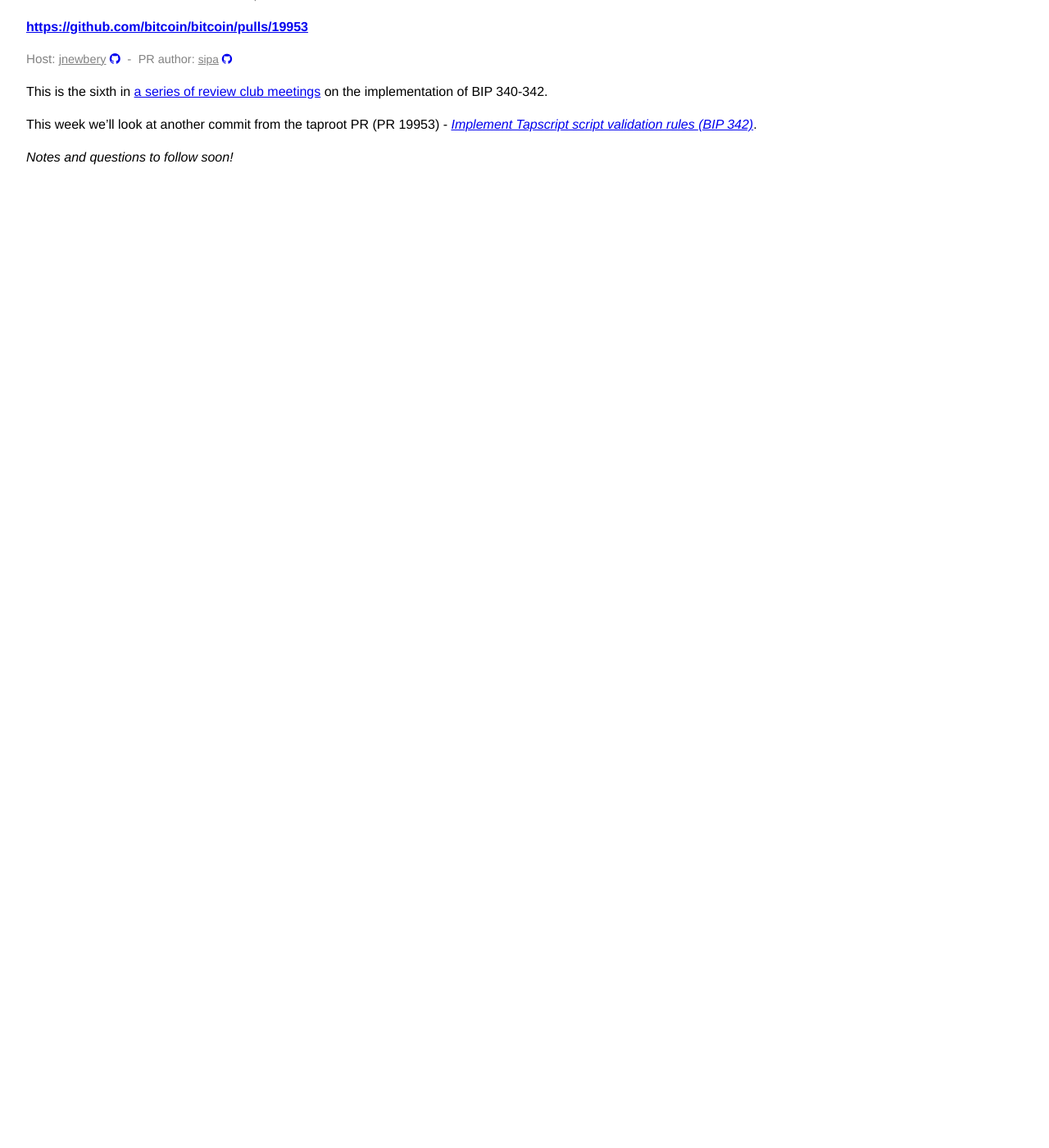
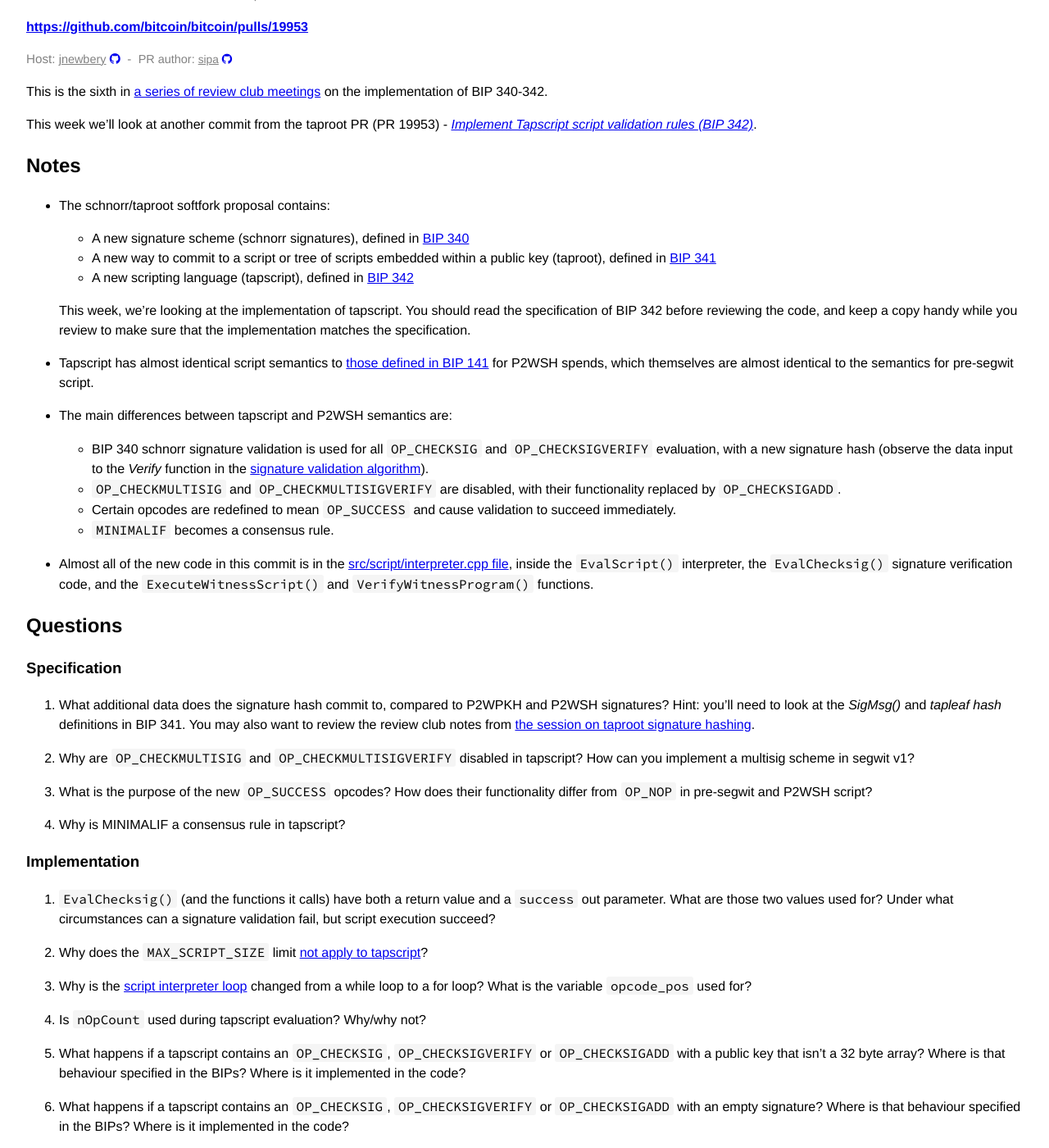
Before and after one commit to bitcoin-core-review-club/website, a Jekyll site: the page built from _posts/2020-10-14-#19953.md, in a window 1280 px wide and 1400 px high, scrolled down 270 px. Shown: the whole window at 82% size. Built offline with Jekyll 4.4.1, drawn with Linux system fonts in a browser that asks for light colours; before the commit the page ends 900 px from its top, so only the background shows below that; some of the changed text lies outside the part shown.

Commit message:
Add n19953 notes

```diff
--- a/_posts/2020-10-14-#19953.md
+++ b/_posts/2020-10-14-#19953.md
@@ -17,14 +17,84 @@ This week we'll look at another commit from the taproot PR (PR 19953) -
 _[Implement Tapscript script validation rules (BIP
 342)](https://github.com/bitcoin-core-review-club/bitcoin/commit/805a79ab)_.
 
-_Notes and questions to follow soon!_
-
-<!-- TODO: Before meeting, add notes and questions
 ## Notes
 
+- The schnorr/taproot softfork proposal contains:
+
+  - A new signature scheme (schnorr signatures), defined in [BIP 340](https://github.com/bitcoin/bips/blob/master/bip-0340.mediawiki)
+  - A new way to commit to a script or tree of scripts embedded within a public key (taproot), defined in [BIP 341](https://github.com/bitcoin/bips/blob/master/bip-0341.mediawiki)
+  - A new scripting language (tapscript), defined in [BIP 342](https://github.com/bitcoin/bips/blob/master/bip-0342.mediawiki)
+
+  This week, we're looking at the implementation of tapscript. You should read
+  the specification of BIP 342 before reviewing the code, and keep a copy handy
+  while you review to make sure that the implementation matches the
+  specification.
+
+- Tapscript has almost identical script semantics to [those defined in BIP
+  141](https://github.com/bitcoin/bips/blob/master/bip-0141.mediawiki#New_script_semantics)
+  for P2WSH spends, which themselves are almost identical to the semantics for
+  pre-segwit script.
+
+- The main differences between tapscript and P2WSH semantics are:
+
+  - BIP 340 schnorr signature validation is used for all `OP_CHECKSIG` and
+    `OP_CHECKSIGVERIFY` evaluation, with a new signature hash
+    (observe the data input to the _Verify_ function in the [signature validation algorithm](https://github.com/bitcoin/bips/blob/master/bip-0342.mediawiki#signature-validation)).
+  - `OP_CHECKMULTISIG` and `OP_CHECKMULTISIGVERIFY` are disabled, with their
+    functionality replaced by `OP_CHECKSIGADD`.
+  - Certain opcodes are redefined to mean `OP_SUCCESS` and cause validation to succeed immediately.
+  - `MINIMALIF` becomes a consensus rule.
+
+- Almost all of the new code in this commit is in the
+  [src/script/interpreter.cpp
+  file](https://github.com/bitcoin-core-review-club/bitcoin/commit/805a79ab#diff-be2905e2f5218ecdbe4e55637dac75f3),
+  inside the `EvalScript()` interpreter, the `EvalChecksig()` signature
+  verification code, and the `ExecuteWitnessScript()` and
+  `VerifyWitnessProgram()` functions.
+
 ## Questions
--->
 
+### Specification
+
+1. What additional data does the signature hash commit to, compared to P2WPKH
+   and P2WSH signatures? Hint: you'll need to look at the _SigMsg()_ and
+   _tapleaf hash_ definitions in BIP 341. You may also want to review the
+   review club notes from [the session on taproot signature hashing](./17977).
+
+2. Why are `OP_CHECKMULTISIG` and `OP_CHECKMULTISIGVERIFY` disabled in
+   tapscript? How can you implement a multisig scheme in segwit v1?
+
+3. What is the purpose of the new `OP_SUCCESS` opcodes? How does their
+   functionality differ from `OP_NOP` in pre-segwit and P2WSH script?
+
+4. Why is MINIMALIF a consensus rule in tapscript?
+
+### Implementation
+
+1. `EvalChecksig()` (and the functions it calls) have both a return value and
+   a `success` out parameter. What are those two values used for? Under what
+   circumstances can a signature validation fail, but script execution
+   succeed?
+
+2. Why does the `MAX_SCRIPT_SIZE` limit [not apply to tapscript](https://github.com/bitcoin-core-review-club/bitcoin/commit/805a79ab#diff-be2905e2f5218ecdbe4e55637dac75f3R452)?
+
+3. Why is the [script interpreter
+   loop](https://github.com/bitcoin-core-review-club/bitcoin/commit/805a79ab#diff-be2905e2f5218ecdbe4e55637dac75f3R463)
+   changed from a while loop to a for loop? What is the variable `opcode_pos` used
+   for?
+
+4. Is `nOpCount` used during tapscript evaluation? Why/why not?
+
+5. What happens if a tapscript contains an `OP_CHECKSIG`, `OP_CHECKSIGVERIFY`
+   or `OP_CHECKSIGADD` with a public key that isn't a 32 byte array? Where is
+   that behaviour specified in the BIPs? Where is it implemented in the code?
+
+6. What happens if a tapscript contains an `OP_CHECKSIG`, `OP_CHECKSIGVERIFY`
+   or `OP_CHECKSIGADD` with an empty signature? Where is that behaviour
+   specified in the BIPs? Where is it implemented in the code?
+
+7. Why are stack size limits [checked inside
+   ExecuteWitnessScript()](https://github.com/bitcoin-core-review-club/bitcoin/commit/805a79ab#diff-be2905e2f5218ecdbe4e55637dac75f3R1810-R1813)?
 
 <!-- TODO: After meeting, uncomment and add meeting log between the irc tags
 ## Meeting Log
```
